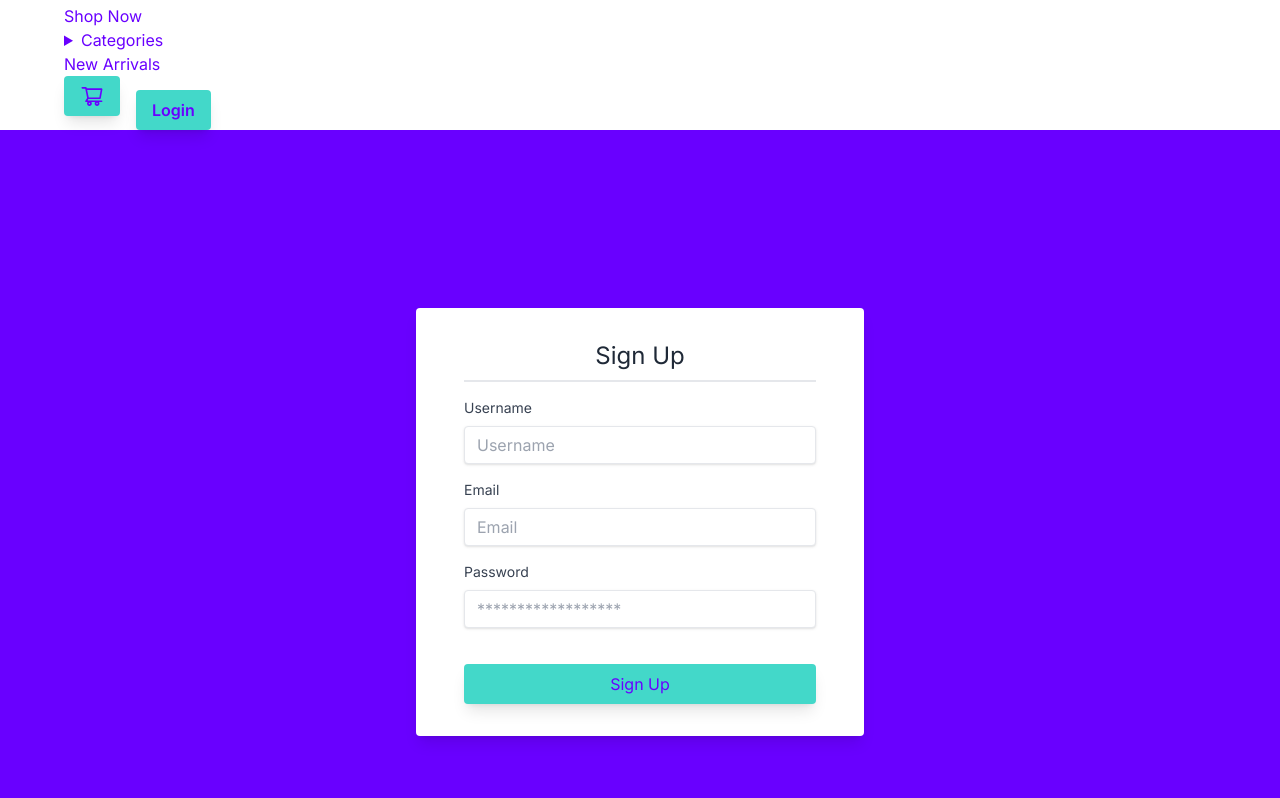
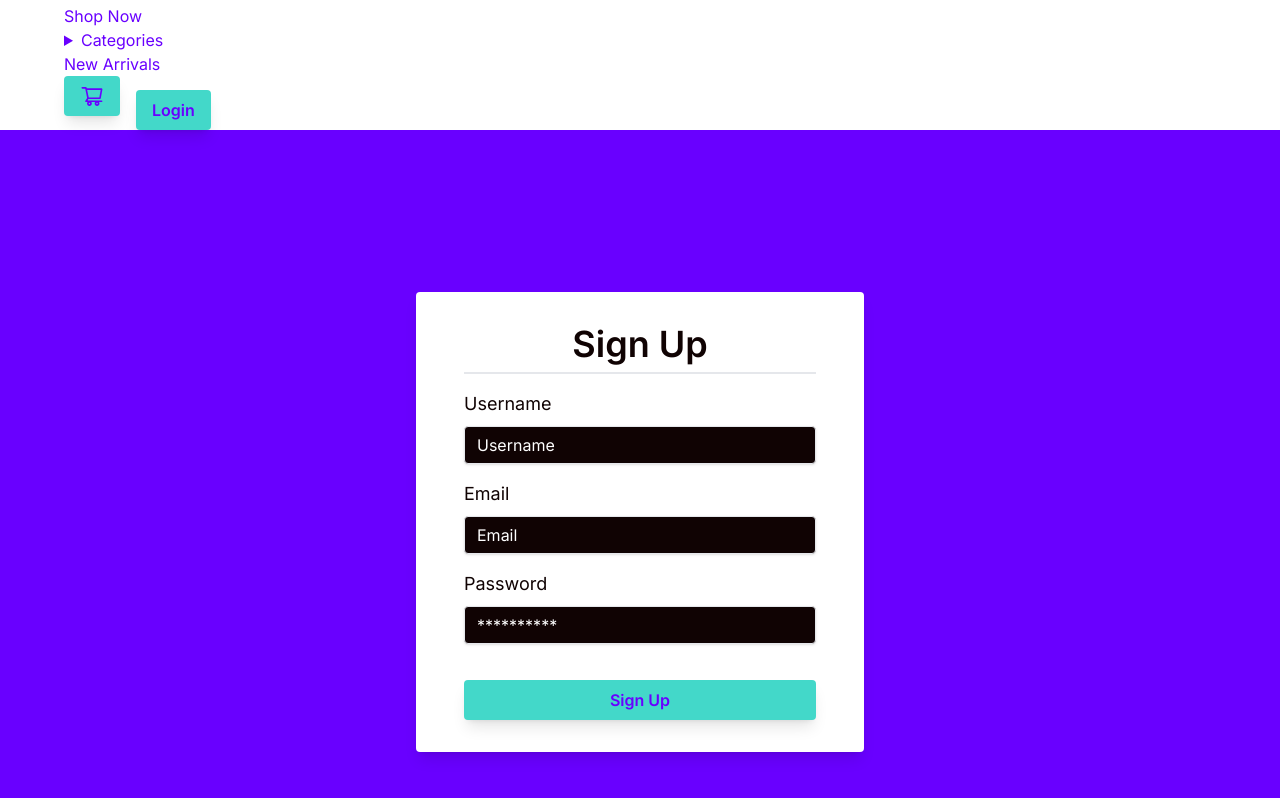
Before and after one commit to Saiwebdev2005/E-Commerce, a Next.js app: page /SignUp in a window 1280 px wide. Shown: the part 1360-2158 px from the top of the page. Built offline with nearby package versions, Linux system fonts and the light colour scheme.

Commit message:
Some color corrections

```diff
--- a/src/Components/navigation/Navbar.jsx
+++ b/src/Components/navigation/Navbar.jsx
@@ -24,7 +24,7 @@ export default function Navbar() {
             <div tabIndex={0} role="button" className="btn btn-ghost lg:hidden" onClick={() => setIsOpen(!isOpen)}>
               <svg xmlns="http://www.w3.org/2000/svg" className="h-5 w-5" fill="none" viewBox="0 0 24 24" stroke="currentColor"><path strokeLinecap="round" strokeLinejoin="round" strokeWidth="2" d="M4 6h16M4 12h8m-8 6h16" /></svg>
             </div>
-            <ul tabIndex={0} className={`menu menu-sm dropdown-content mt-3 z-[1] p-2 shadow bg-base-100 rounded-box w-52 ${isOpen ? 'block' : 'hidden'} lg:block`}>
+            <ul tabIndex={0} className={`menu menu-sm dropdown-content mt-3 z-[1] p-2 shadow bg-c1 rounded-box w-52 ${isOpen ? 'block' : 'hidden'} lg:block`}>
               <li><Link href="\Shop"><span>Shop Now</span></Link></li>
               <li>
                 <Link href="#"><span>Categories</span></Link>
@@ -47,7 +47,7 @@ export default function Navbar() {
             <li>
               <details className='z-10'>
                 <summary><Link href="#"><span>Categories</span></Link></summary>
-                <ul className="p-2">
+                <ul className="p-2 bg-c1">
                   <li><Link href="\Categories\Men"><span>Men</span></Link></li>
                   <li><Link href="\Categories\Women"><span>Women</span></Link></li>
                 </ul>
--- a/src/app/(auth)/Login/page.jsx
+++ b/src/app/(auth)/Login/page.jsx
@@ -19,18 +19,18 @@ export default function LoginPage() {
           onSubmit={handleLogin}
           className="bg-c1 shadow-lg rounded px-12 pt-6 pb-8 mb-4"
         >
-          <div className="text-gray-800 text-2xl flex justify-center border-b-2 py-2 mb-4">
+          <div className="text-c3 text-2xl md:text-4xl font-semibold flex justify-center border-b-2 py-2 mb-4">
             Login
           </div>
           <div className="mb-4">
             <label
-              className="block text-gray-700 text-sm font-normal mb-2"
+              className="block text-c3 text-sm md:text-lg font-normal mb-2"
               htmlFor="username"
             >
               Username
             </label>
             <input
-              className="shadow appearance-none border rounded w-full py-2 px-3 text-gray-700 leading-tight focus:outline-none focus:shadow-outline"
+              className="shadow appearance-none border rounded w-full py-2 px-3 text-c1 bg-c3 placeholder:text-c1 leading-tight focus:outline-none focus:shadow-outline"
               id="username"
               type="text"
               placeholder="Username"
@@ -40,30 +40,30 @@ export default function LoginPage() {
           </div>
           <div className="mb-6">
             <label
-              className="block text-gray-700 text-sm font-normal mb-2"
+              className="block text-c3 text-sm md:text-lg font-normal mb-2"
               htmlFor="password"
             >
               Password
             </label>
             <input
-              className="shadow appearance-none border rounded w-full py-2 px-3 text-gray-700 mb-3 leading-tight focus:outline-none focus:shadow-outline"
+              className="shadow appearance-none border rounded w-full py-2 px-3 text-c1 bg-c3 placeholder:text-c1 mb-3 leading-tight focus:outline-none focus:shadow-outline"
               id="password"
               type="password"
-              placeholder="******************"
+              placeholder="**********"
               value={password}
               onChange={(e) => setPassword(e.target.value)}
             />
           </div>
           <div className="flex items-center justify-center">
             <button
-              className="w-full button"
+              className="w-full button font-semibold"
               type="submit"
             >
               Sign In
             </button>
           </div>
           <div className='flex justify-center pt-4'>
-            <Link href="/SignUp" className='text-c4'>Or Sign Up</Link>
+            <Link href="/SignUp" className='text-c4 font-semibold'>Or Sign Up</Link>
           </div>
         </form>
       </div>
--- a/src/app/(auth)/SignUp/page.jsx
+++ b/src/app/(auth)/SignUp/page.jsx
@@ -19,18 +19,18 @@ export default function SignUpPage() {
           onSubmit={handleSignUp}
           className="bg-c1 shadow-lg rounded px-12 pt-6 pb-8 mb-4"
         >
-          <div className="text-gray-800 text-2xl flex justify-center border-b-2 py-2 mb-4">
+          <div className="text-c3 text-2xl md:text-4xl font-semibold flex justify-center border-b-2 py-2 mb-4">
             Sign Up
           </div>
           <div className="mb-4">
             <label
-              className="block text-gray-700 text-sm font-normal mb-2"
+              className="block text-c3 text-sm md:text-lg font-normal mb-2"
               htmlFor="username"
             >
               Username
             </label>
             <input
-              className="shadow appearance-none border rounded w-full py-2 px-3 text-gray-700 leading-tight focus:outline-none focus:shadow-outline"
+              className="shadow appearance-none border rounded w-full py-2 px-3 text-c1 bg-c3 placeholder:text-c1 leading-tight focus:outline-none focus:shadow-outline"
               id="username"
               type="text"
               placeholder="Username"
@@ -40,13 +40,13 @@ export default function SignUpPage() {
           </div>
           <div className="mb-4">
             <label
-              className="block text-gray-700 text-sm font-normal mb-2"
+              className="block text-c3 text-sm md:text-lg font-normal mb-2"
               htmlFor="email"
             >
               Email
             </label>
             <input
-              className="shadow appearance-none border rounded w-full py-2 px-3 text-gray-700 leading-tight focus:outline-none focus:shadow-outline"
+              className="shadow appearance-none border rounded w-full py-2 px-3 text-c1 bg-c3 placeholder:text-c1 leading-tight focus:outline-none focus:shadow-outline"
               id="email"
               type="email"
               placeholder="Email"
@@ -56,23 +56,23 @@ export default function SignUpPage() {
           </div>
           <div className="mb-6">
             <label
-              className="block text-gray-700 text-sm font-normal mb-2"
+              className="block text-c3 text-sm md:text-lg font-normal mb-2"
               htmlFor="password"
             >
               Password
             </label>
             <input
-              className="shadow appearance-none border rounded w-full py-2 px-3 text-gray-700 mb-3 leading-tight focus:outline-none focus:shadow-outline"
+              className="shadow appearance-none border rounded w-full py-2 px-3 text-c1 bg-c3 placeholder:text-c1 mb-3 leading-tight focus:outline-none focus:shadow-outline"
               id="password"
               type="password"
-              placeholder="******************"
+              placeholder="**********"
               value={password}
               onChange={(e) => setPassword(e.target.value)}
             />
           </div>
           <div className="flex items-center justify-center">
             <button
-              className="w-full button"
+              className="w-full button font-semibold"
               type="submit"
             >
               Sign Up
--- a/src/app/Cart/page.jsx
+++ b/src/app/Cart/page.jsx
@@ -11,7 +11,7 @@ function Page() {
   const totalAmount = cart.reduce((total, item) => total + Number(item.price), 0);
 
   return (
-    <div className='bg-c3 flex flex-col justify-center items-center'>
+    <div className='bg-c3 flex flex-col justify-center items-center h-screen md:h-fit'>
       <h1 className="text-2xl md:text-4xl text-c4 font-bold my-4">Cart Items:</h1>
       <div className="flex flex-col md:flex-row items-start md:items-center justify-center md:max-w-6xl md:min-h-screen py-2 px-4 md:px-0">
         {cart.length > 0 ? (
@@ -37,7 +37,7 @@ function Page() {
 
           </>
         ) : (
-          <div className='flex flex-col justify-center items-center space-y-4 -mt-36'>
+          <div className='flex flex-col justify-center items-center space-y-4  md:-mt-36'>
           <h2 className="text-2xl md:text-4xl text-c4 font-bold my-4">Oops the cart is empty!!!</h2>
           <Link href='\'><span className='button font-semibold text-md  md:text-xl'>Let's go shopping</span></Link>
           </div>
```
